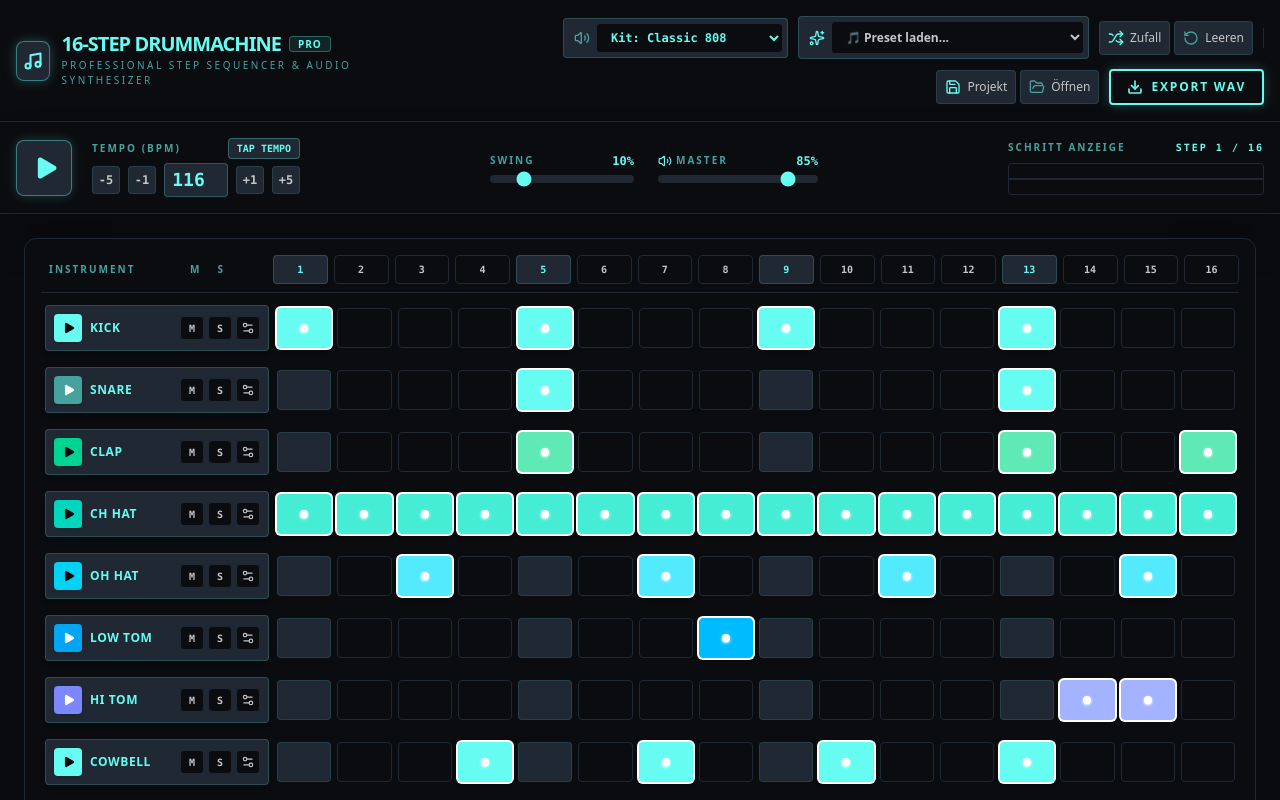
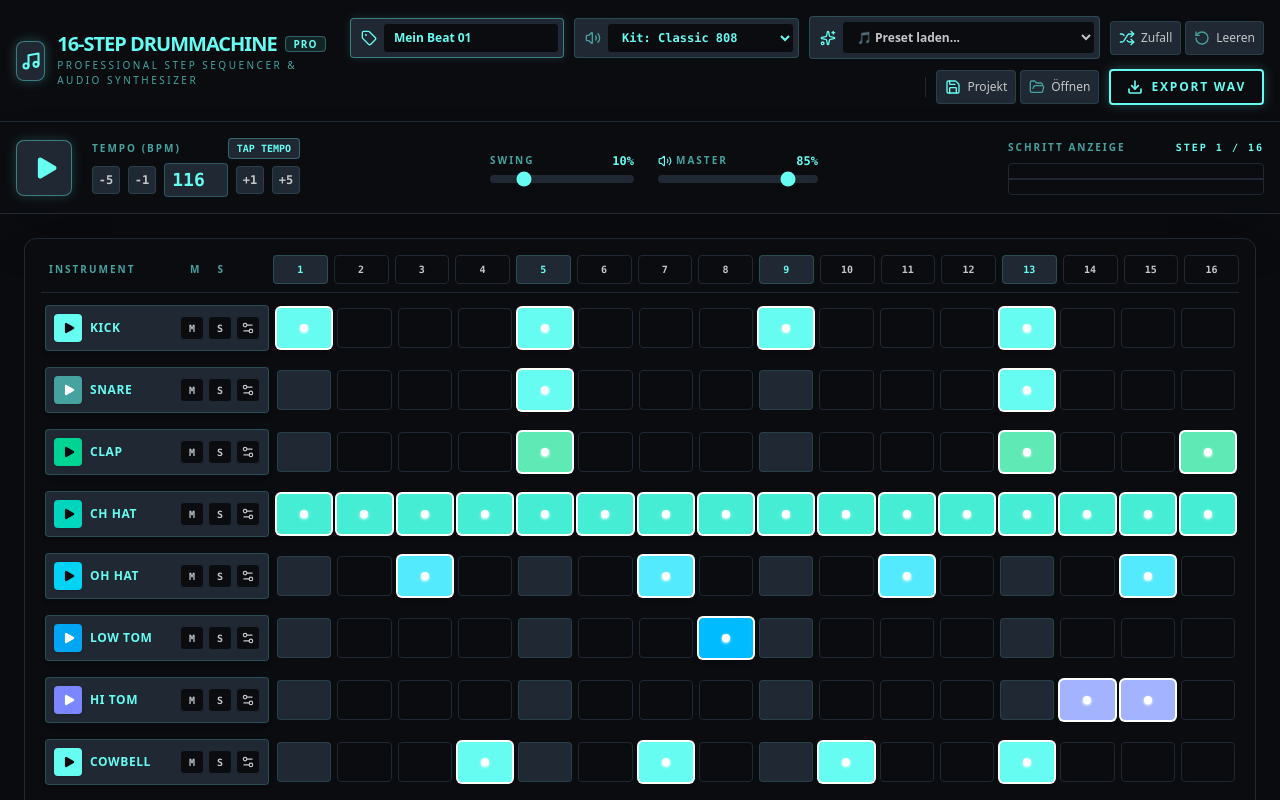
Before and after one commit to tbreuss/16-step-drummachine, a React (Vite) app: page / in a window 1280 px wide. Shown: the top 800 px of the page. Built offline with nearby package versions, Linux system fonts and the light colour scheme.

Commit message:
feat: add custom beat naming support
Allow users to name their beats via a header input, which is reflected in JSON exports and file naming for WAV exports.

```diff
--- a/src/App.tsx
+++ b/src/App.tsx
@@ -17,6 +17,7 @@ export default function App() {
   const [currentKit, setCurrentKit] = useState<DrumKitId>('classic808');
   const [tracks, setTracks] = useState<DrumTrack[]>(DEFAULT_TRACKS);
   const [currentStep, setCurrentStep] = useState(0);
+  const [beatName, setBeatName] = useState('Mein Beat 01');
 
   // Modals
   const [settingsTrack, setSettingsTrack] = useState<DrumTrack | null>(null);
@@ -112,6 +113,7 @@ export default function App() {
     setBpm(preset.bpm);
     setSwing(preset.swing);
     setCurrentKit(preset.kit);
+    setBeatName(preset.name);
 
     setTracks((prev) =>
       prev.map((track) => {
@@ -127,6 +129,7 @@ export default function App() {
 
   // Clear Pattern
   const handleClearPattern = () => {
+    setBeatName('Neuer Beat');
     setTracks((prev) =>
       prev.map((t) => ({
         ...t,
@@ -161,6 +164,7 @@ export default function App() {
   const handleImportJSON = (jsonString: string) => {
     try {
       const parsed = JSON.parse(jsonString);
+      if (parsed.name) setBeatName(parsed.name);
       if (parsed.bpm) setBpm(parsed.bpm);
       if (parsed.swing !== undefined) setSwing(parsed.swing);
       if (parsed.kit) setCurrentKit(parsed.kit);
@@ -230,6 +234,8 @@ export default function App() {
     <div className="min-h-screen bg-[#0B0C10] text-[#C5C6C7] flex flex-col font-sans selection:bg-[#66FCF1] selection:text-[#0B0C10]">
       {/* Header */}
       <Header
+        beatName={beatName}
+        onBeatNameChange={setBeatName}
         currentKit={currentKit}
         onSelectKit={setCurrentKit}
         onLoadPreset={handleLoadPreset}
@@ -342,6 +348,8 @@ export default function App() {
         bpm={bpm}
         swing={swing}
         currentKit={currentKit}
+        beatName={beatName}
+        onBeatNameChange={setBeatName}
       />
     </div>
   );
--- a/src/components/ExportModal.tsx
+++ b/src/components/ExportModal.tsx
@@ -21,6 +21,8 @@ interface ExportModalProps {
   bpm: number;
   swing: number;
   currentKit: DrumKitId;
+  beatName: string;
+  onBeatNameChange: (name: string) => void;
 }
 
 export const ExportModal: React.FC<ExportModalProps> = ({
@@ -30,6 +32,8 @@ export const ExportModal: React.FC<ExportModalProps> = ({
   bpm,
   swing,
   currentKit,
+  beatName,
+  onBeatNameChange,
 }) => {
   const [activeTab, setActiveTab] = useState<'wav' | 'json'>('wav');
   const [bars, setBars] = useState<number>(2); // Default 2 bars
@@ -37,6 +41,11 @@ export const ExportModal: React.FC<ExportModalProps> = ({
   const [copiedJson, setCopiedJson] = useState<boolean>(false);
 
   if (!isOpen) return null;
+
+  const getSanitizedFileName = (ext: string) => {
+    const cleanName = (beatName.trim() || 'Mein_Beat').replace(/[^a-zA-Z0-9_\-]/g, '_');
+    return `${cleanName}_${bpm}BPM.${ext}`;
+  };
 
   const handleExportWav = async () => {
     try {
@@ -49,8 +58,7 @@ export const ExportModal: React.FC<ExportModalProps> = ({
         bars
       );
       const wavBlob = audioBufferToWav(audioBuffer);
-      const filename = `Beat_${currentKit}_${bpm}BPM_${bars}Bars.wav`;
-      downloadFile(wavBlob, filename);
+      downloadFile(wavBlob, getSanitizedFileName(`${bars}Bars.wav`));
     } catch (err) {
       console.error('Failed to render WAV beat:', err);
     } finally {
@@ -70,7 +78,7 @@ export const ExportModal: React.FC<ExportModalProps> = ({
     return JSON.stringify(
       {
         version: '1.0',
-        name: `Mein Beat (${bpm} BPM)`,
+        name: beatName.trim() || 'Mein Beat',
         bpm,
         swing,
         kit: currentKit,
@@ -91,7 +99,7 @@ export const ExportModal: React.FC<ExportModalProps> = ({
   const handleDownloadJSON = () => {
     const jsonStr = getExportDataJSON();
     const blob = new Blob([jsonStr], { type: 'application/json' });
-    downloadFile(blob, `Beat_Pattern_${bpm}BPM.json`);
+    downloadFile(blob, getSanitizedFileName('json'));
   };
 
   return (
@@ -150,7 +158,17 @@ export const ExportModal: React.FC<ExportModalProps> = ({
           {activeTab === 'wav' ? (
             <div className="flex flex-col gap-6">
               <div className="bg-[#1F2833] rounded p-4 border border-[#45A29E]/30 flex flex-col gap-3">
-                <div className="flex justify-between items-center text-xs">
+                <div className="flex flex-col gap-1 text-xs">
+                  <label className="text-[#45A29E] font-medium text-[10px] uppercase tracking-wider">Beat Name:</label>
+                  <input
+                    type="text"
+                    value={beatName}
+                    onChange={(e) => onBeatNameChange(e.target.value)}
+                    placeholder="Beat-Name eingeben..."
+                    className="bg-[#0B0C10] text-[#66FCF1] font-bold text-xs py-1.5 px-2.5 rounded border border-[#1F2833] focus:outline-none focus:border-[#66FCF1] w-full"
+                  />
+                </div>
+                <div className="flex justify-between items-center text-xs pt-1 border-t border-[#0B0C10]">
                   <span className="text-[#45A29E] font-medium">Tempo:</span>
                   <span className="font-mono text-[#66FCF1] font-bold">{bpm} BPM</span>
                 </div>
--- a/src/components/Header.tsx
+++ b/src/components/Header.tsx
@@ -1,6 +1,7 @@
 import React, { useRef } from 'react';
 import {
   Download,
+  Edit3,
   FolderOpen,
   Music,
   PlusCircle,
@@ -8,12 +9,15 @@ import {
   Save,
   Shuffle,
   Sparkles,
+  Tag,
   Volume2,
 } from 'lucide-react';
 import { BEAT_PRESETS, DRUM_KITS } from '../data/presets';
 import { BeatPreset, DrumKitId } from '../types';
 
 interface HeaderProps {
+  beatName: string;
+  onBeatNameChange: (name: string) => void;
   currentKit: DrumKitId;
   onSelectKit: (kit: DrumKitId) => void;
   onLoadPreset: (preset: BeatPreset) => void;
@@ -25,6 +29,8 @@ interface HeaderProps {
 }
 
 export const Header: React.FC<HeaderProps> = ({
+  beatName,
+  onBeatNameChange,
   currentKit,
   onSelectKit,
   onLoadPreset,
@@ -74,8 +80,21 @@ export const Header: React.FC<HeaderProps> = ({
           </div>
         </div>
 
-        {/* Controls Bar: Kits, Presets & Actions */}
+        {/* Controls Bar: Beat Name, Kits, Presets & Actions */}
         <div className="flex flex-wrap items-center justify-center md:justify-end gap-2.5 w-full md:w-auto">
+          {/* Beat Name Input */}
+          <div className="flex items-center gap-1.5 bg-[#1F2833] p-1 rounded border border-[#66FCF1]/40 shadow-[0_0_8px_rgba(102,252,241,0.15)]">
+            <Tag className="w-4 h-4 text-[#66FCF1] ml-1.5 shrink-0" />
+            <input
+              type="text"
+              value={beatName}
+              onChange={(e) => onBeatNameChange(e.target.value)}
+              placeholder="Beat Name eingeben..."
+              title="Beat Name bearbeiten"
+              className="bg-[#0B0C10] text-[#66FCF1] font-bold text-xs py-1.5 px-2.5 rounded border border-[#1F2833] focus:outline-none focus:border-[#66FCF1] w-36 sm:w-44 truncate transition-all placeholder:text-[#45A29E]/50"
+            />
+          </div>
+
           {/* Kit Selector */}
           <div className="flex items-center gap-1.5 bg-[#1F2833] p-1 rounded border border-[#45A29E]/30">
             <Volume2 className="w-4 h-4 text-[#45A29E] ml-1.5 hidden sm:block" />
```
Also changed, not shown: 1 other file (tests, documents, lock files or other folders).
